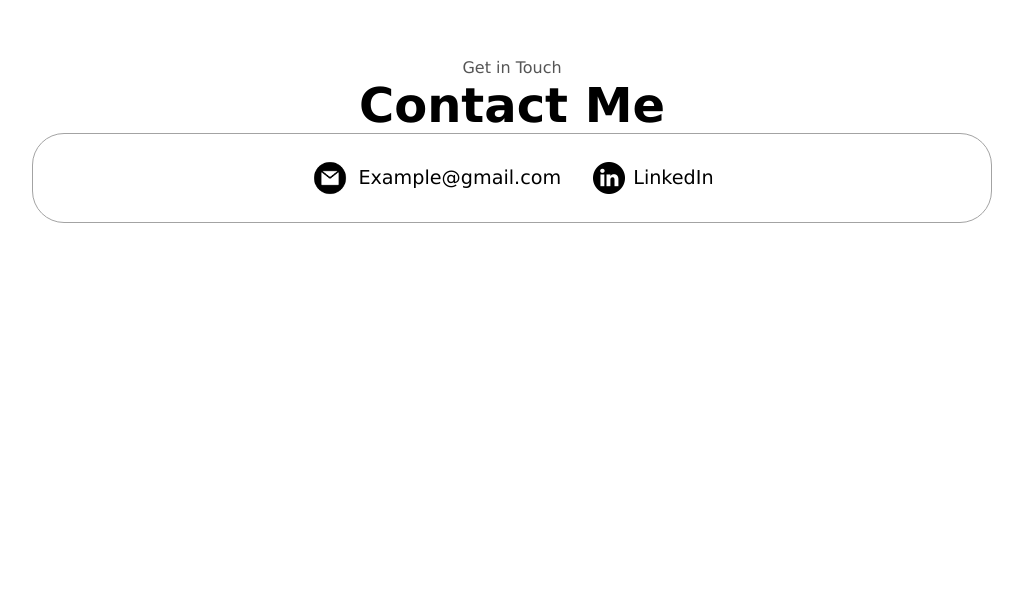
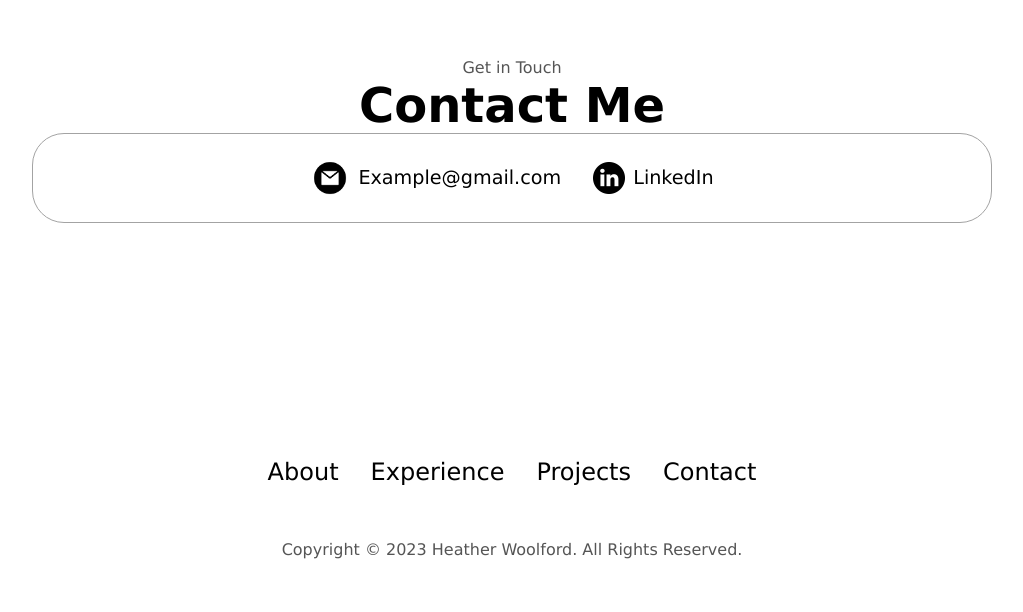
Before and after one commit to hwoolford/responsive-web-tutorial, a plain HTML site: page index.html in a window 1280 px wide. Shown: the part 3236-3848 px from the top of the page, without its empty margins (128-1151 px from the left). Before the commit the page ends 3640 px from the top, so only its background shows below. Drawn offline with Linux system fonts and the light colour scheme.

Commit message:
added footer section

```diff
--- a/index.html
+++ b/index.html
@@ -235,6 +235,19 @@
     </div>
 </div>
 </section>
+<footer>
+    <nav>
+        <div class="nav-links-container">
+            <ul class="nav-links">
+                <li><a href="#about">About</a></li>
+                <li><a href="#experience">Experience</a></li>
+                <li><a href="#projects">Projects</a></li>
+                <li><a href="#contact">Contact</a></li>
+            </ul>
+        </div>
+    </nav>
+    <p>Copyright &#169; 2023 Heather Woolford. All Rights Reserved.</p>
+</footer>
    <script src="script.js"></script>
 </body>
 </html>
--- a/style.css
+++ b/style.css
@@ -407,3 +407,14 @@ article .icon {
 .email-icon {
     height: 2.5rem;
 }
+
+/* FOOTER SECTION */
+
+footer {
+    height: 26vh;
+    margin: 0 1rem;
+}
+
+footer p {
+    text-align: center;
+}
```
